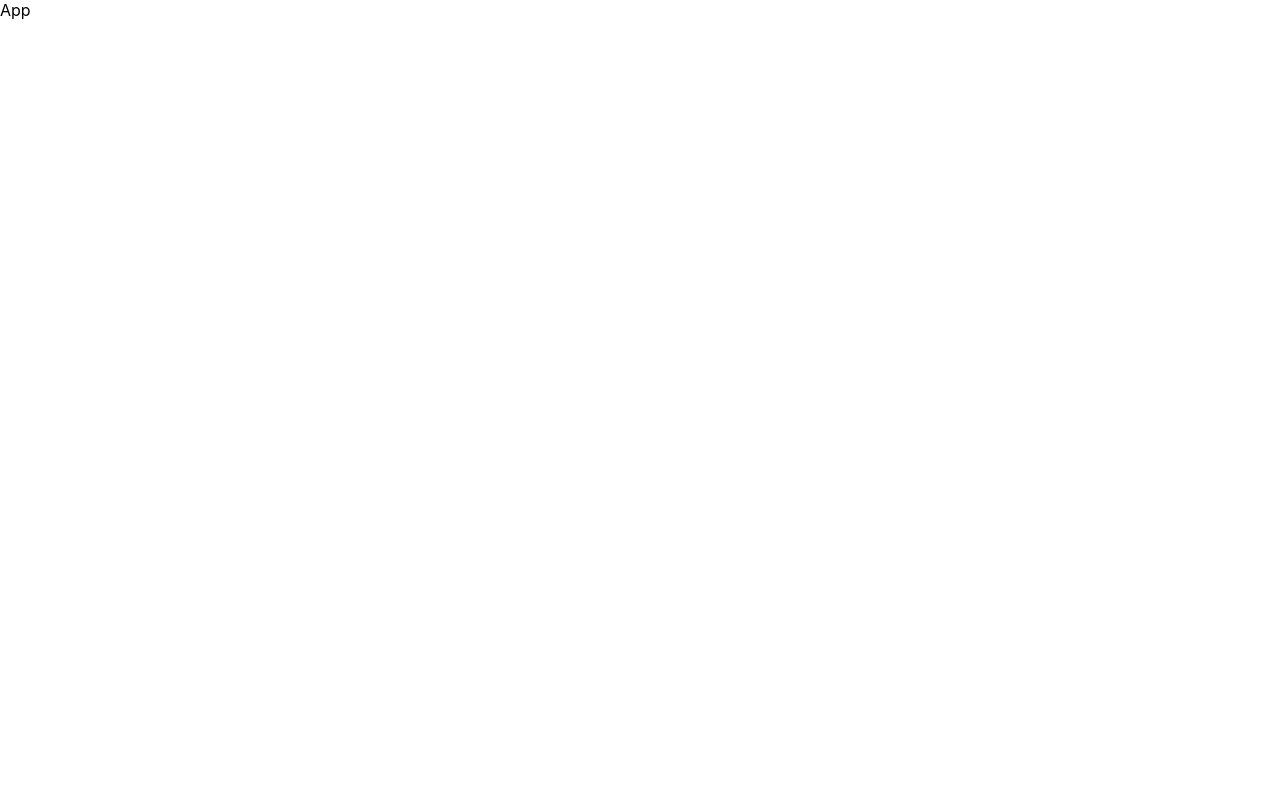
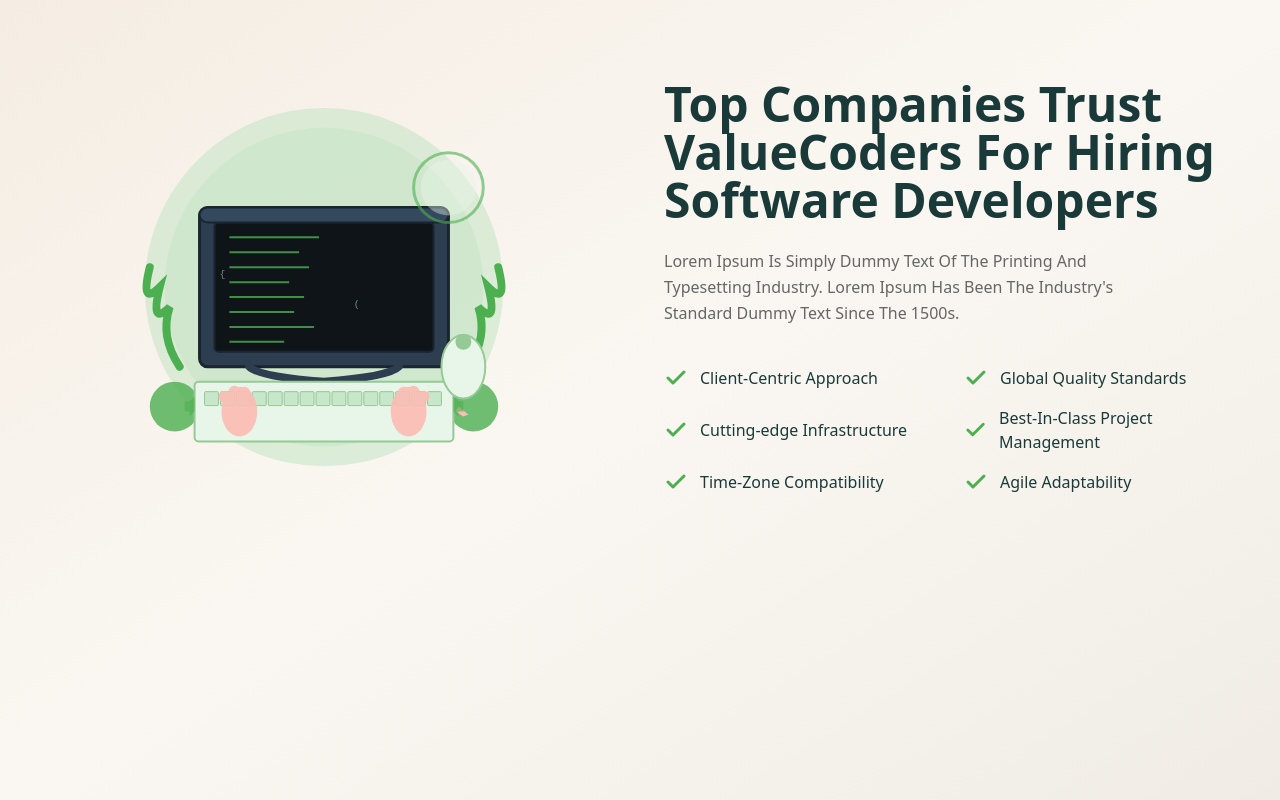
Before and after one commit to irakeshbind/Digital-Prospects-HR, a React (Create React App) app: page / in a window 1280 px wide. Built offline with nearby package versions, Linux system fonts and the light colour scheme.

Commit message:
add the svg image and elements

```diff
--- a/package.json
+++ b/package.json
@@ -7,6 +7,7 @@
     "@testing-library/jest-dom": "^6.9.1",
     "@testing-library/react": "^16.3.0",
     "@testing-library/user-event": "^13.5.0",
+    "lucide-react": "^0.553.0",
     "react": "^19.2.0",
     "react-dom": "^19.2.0",
     "react-scripts": "5.0.1",
@@ -35,5 +36,8 @@
       "last 1 firefox version",
       "last 1 safari version"
     ]
+  },
+  "devDependencies": {
+    "tailwindcss": "^3.4.18"
   }
 }
--- a/src/App.js
+++ b/src/App.js
@@ -1,8 +1,11 @@
 import React from 'react'
+import TopCom from './componets/TopCom'
 
 const App = () => {
   return (
-    <div>App</div>
+    <div>
+      <TopCom/>
+    </div>
   )
 }
 
--- /dev/null
+++ b/src/componets/TopCom.js
@@ -0,0 +1,141 @@
+import { Check } from 'lucide-react'
+
+export default function TopCom() {
+  const features = [
+    { title: 'Client-Centric Approach' },
+    { title: 'Global Quality Standards' },
+    { title: 'Cutting-edge Infrastructure' },
+    { title: 'Best-In-Class Project Management' },
+    { title: 'Time-Zone Compatibility' },
+    { title: 'Agile Adaptability' },
+  ]
+
+  return (
+    <main className="min-h-screen bg-gradient-to-br from-[#f5ede3] via-[#faf7f2] to-[#f0ece5]">
+      <div className="max-w-7xl mx-auto px-4 sm:px-6 lg:px-8 py-12 lg:py-20">
+        <div className="grid grid-cols-1 lg:grid-cols-2 gap-8 lg:gap-12 items-center">
+          {/* Illustration */}
+          <div className="relative flex items-center justify-center">
+            <DeveloperWorkspaceIllustration />
+          </div>
+
+          {/* Content */}
+          <div className="space-y-6">
+            <h1 className="text-4xl lg:text-5xl font-bold text-[#1a3a3a] leading-tight text-balance">
+              Top Companies Trust ValueCoders For Hiring Software Developers
+            </h1>
+
+            <p className="text-base text-[#666666] leading-relaxed text-pretty max-w-lg">
+              Lorem Ipsum Is Simply Dummy Text Of The Printing And Typesetting Industry. Lorem Ipsum Has Been The Industry's Standard Dummy Text Since The 1500s.
+            </p>
+
+            {/* Features */}
+            <div className="grid grid-cols-1 sm:grid-cols-2 gap-4 pt-4">
+              {features.map((feature, index) => (
+                <div key={index} className="flex items-center gap-3">
+                  <Check className="w-6 h-6 text-[#4caf50] stroke-[3]" />
+                  <span className="text-[#1a3a3a] font-medium text-sm sm:text-base">{feature.title}</span>
+                </div>
+              ))}
+            </div>
+          </div>
+        </div>
+      </div>
+    </main>
+  );
+}
+
+function DeveloperWorkspaceIllustration() {
+  return (
+    <svg
+      viewBox="0 0 450 400"
+      className="w-full max-w-md h-auto"
+      fill="none"
+      xmlns="http://www.w3.org/2000/svg"
+    >
+      <circle cx="225" cy="200" r="180" fill="#c8e6c9" opacity="0.6" />
+      <circle cx="225" cy="200" r="160" fill="#b5ddb5" opacity="0.3" />
+
+      <g>
+        <path d="M 80 280 Q 60 250 70 220 Q 50 240 60 200 Q 40 220 50 180" stroke="#4caf50" strokeWidth="8" fill="none" strokeLinecap="round" />
+        <circle cx="75" cy="320" r="25" fill="#4caf50" opacity="0.8" />
+      </g>
+
+      <g>
+        <path d="M 370 280 Q 390 250 380 220 Q 400 240 390 200 Q 410 220 400 180" stroke="#4caf50" strokeWidth="8" fill="none" strokeLinecap="round" />
+        <circle cx="375" cy="320" r="25" fill="#4caf50" opacity="0.8" />
+      </g>
+
+      <g>
+        <rect x="100" y="120" width="250" height="160" rx="8" fill="#2c3e50" stroke="#1a252f" strokeWidth="3" />
+        <rect x="115" y="135" width="220" height="130" rx="4" fill="#0f1419" stroke="#1a252f" strokeWidth="2" />
+
+        <g stroke="#4caf50" strokeWidth="2" opacity="0.8">
+          <line x1="130" y1="150" x2="220" y2="150" />
+          <line x1="130" y1="165" x2="200" y2="165" />
+          <line x1="130" y1="180" x2="210" y2="180" />
+          <line x1="130" y1="195" x2="190" y2="195" />
+          <line x1="130" y1="210" x2="205" y2="210" />
+          <line x1="130" y1="225" x2="195" y2="225" />
+          <line x1="130" y1="240" x2="215" y2="240" />
+          <line x1="130" y1="255" x2="185" y2="255" />
+        </g>
+
+        <rect x="100" y="120" width="250" height="15" rx="8" fill="#34495e" stroke="#1a252f" strokeWidth="2" />
+
+        <path d="M 150 280 Q 160 290 225 295 Q 290 290 300 280" stroke="#2c3e50" strokeWidth="8" fill="none" strokeLinecap="round" />
+      </g>
+
+      <g>
+        <rect x="95" y="295" width="260" height="60" rx="4" fill="#e8f5e9" stroke="#95c995" strokeWidth="2" />
+
+        <g fill="#c8e6c9" stroke="#95c995" strokeWidth="1">
+          {[...Array(15)].map((_, i) => {
+            const row = Math.floor(i / 15)
+            const col = i % 15
+            return <rect key={i} x={105 + col * 16} y={305 + row * 18} width="14" height="14" rx="1" />
+          })}
+        </g>
+
+        <g fill="#fdbcb4" opacity="0.9">
+          <ellipse cx="140" cy="325" rx="18" ry="25" />
+          <circle cx="125" cy="310" r="6" />
+          <circle cx="135" cy="305" r="6" />
+          <circle cx="145" cy="306" r="6" />
+
+          <ellipse cx="310" cy="325" rx="18" ry="25" transform="scale(-1 1) translate(-620)" />
+          <circle cx="325" cy="310" r="6" />
+          <circle cx="315" cy="305" r="6" />
+          <circle cx="305" cy="306" r="6" />
+        </g>
+      </g>
+
+      <g>
+        <ellipse cx="365" cy="280" rx="22" ry="32" fill="#e8f5e9" stroke="#95c995" strokeWidth="2" />
+        <circle cx="365" cy="255" r="8" fill="#95c995" />
+      </g>
+
+      <g transform="translate(365, 320)">
+        <path d="M -5 0 L 5 8 L 0 10 L -8 5 Z" fill="#fdbcb4" />
+      </g>
+
+      <g fontSize="10" fill="#95c995" opacity="0.7" fontFamily="monospace">
+        <text x="120" y="190">{'{'} </text>
+        <text x="255" y="220">{'('}</text>
+      </g>
+
+      <g>
+        <circle cx="350" cy="100" r="35" fill="none" stroke="#4caf50" strokeWidth="3" opacity="0.6" />
+        <circle cx="350" cy="100" r="28" fill="#e8f5e9" opacity="0.4" />
+      </g>
+
+      <g transform="translate(90, 310)">
+        <path d="M 5 0 L 5 15 L 0 20 L 0 15 L -5 15 L -5 5 L 0 5 L 5 0" fill="#4caf50" opacity="0.6" />
+      </g>
+
+      <g transform="translate(360, 310)">
+        <path d="M -5 0 L -5 15 L 0 20 L 0 15 L 5 15 L 5 5 L 0 5 L -5 0" fill="#4caf50" opacity="0.6" />
+      </g>
+    </svg>
+  );
+}
--- a/src/index.css
+++ b/src/index.css
@@ -1,13 +1,3 @@
-body {
-  margin: 0;
-  font-family: -apple-system, BlinkMacSystemFont, 'Segoe UI', 'Roboto', 'Oxygen',
-    'Ubuntu', 'Cantarell', 'Fira Sans', 'Droid Sans', 'Helvetica Neue',
-    sans-serif;
-  -webkit-font-smoothing: antialiased;
-  -moz-osx-font-smoothing: grayscale;
-}
-
-code {
-  font-family: source-code-pro, Menlo, Monaco, Consolas, 'Courier New',
-    monospace;
-}
+@tailwind base;
+@tailwind components;
+@tailwind utilities;
--- /dev/null
+++ b/tailwind.config.js
@@ -0,0 +1,10 @@
+/** @type {import('tailwindcss').Config} */
+module.exports = {
+  content: [
+    "./src/**/*.{js,jsx,ts,tsx}",
+  ],
+  theme: {
+    extend: {},
+  },
+  plugins: [],
+}
```
Also changed, not shown: 1 other file (tests, documents, lock files or other folders).
